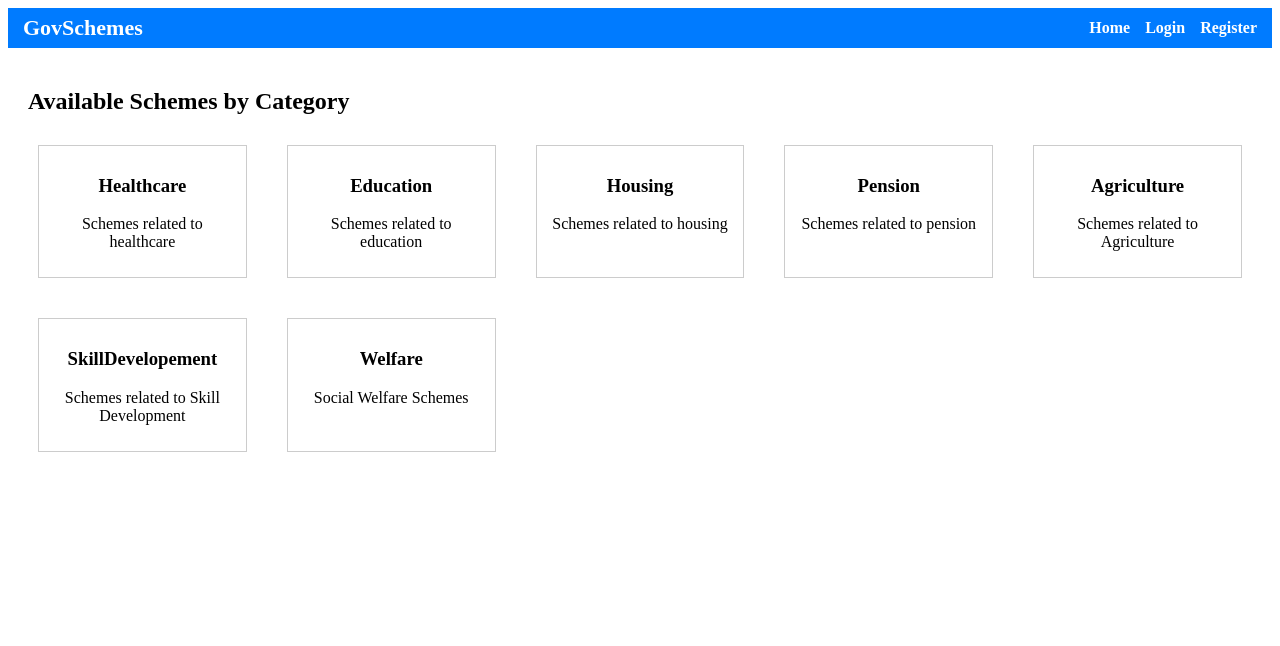
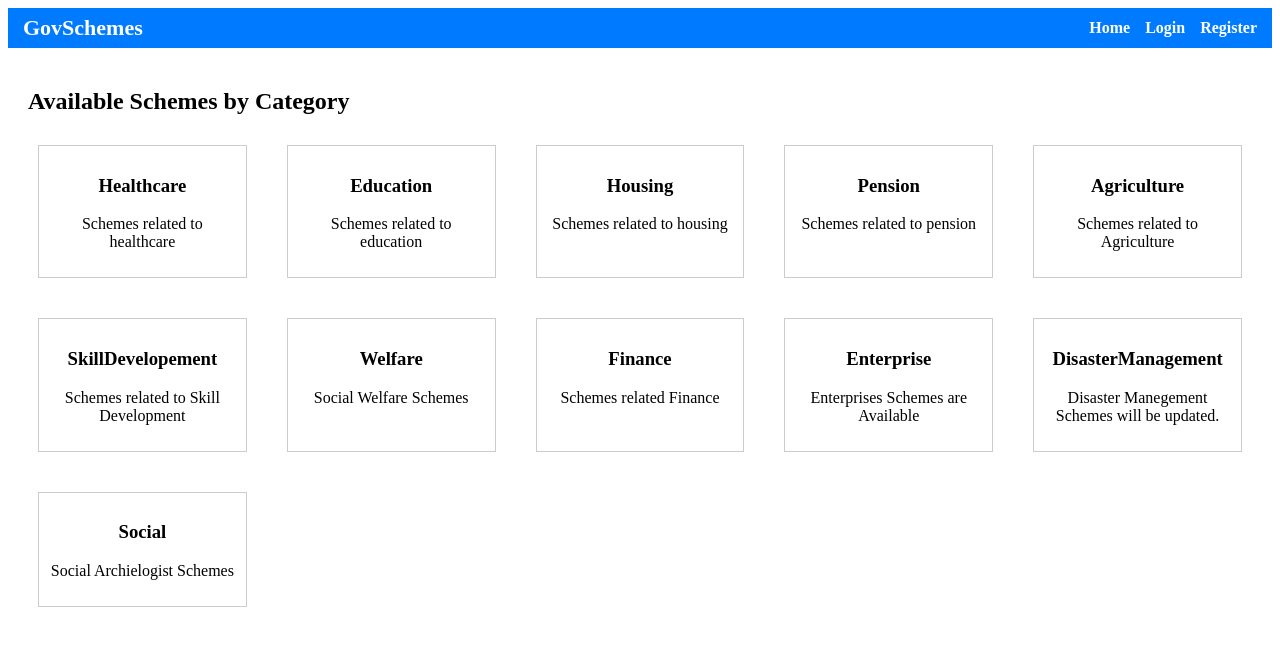
Before and after one commit to Nishanth1306/cloned, a React (Vite) app in the folder frontend/: page /category in a window 1280 px wide. Shown: the top 646 px of the page. Built offline with nearby package versions, Linux system fonts and the light colour scheme.

Commit message:
finance Scheme Updated

```diff
--- a/frontend/src/components/CategoryPage.jsx
+++ b/frontend/src/components/CategoryPage.jsx
@@ -81,6 +81,12 @@ const CategoryPage = () => {
     {id: 5, name:"Agriculture", description: "Schemes related to Agriculture"},
     {id: 6, name:"SkillDevelopement", description:"Schemes related to Skill Development"},
     {id:7,name:"Welfare", description:"Social Welfare Schemes"},
+    {id:8, name:"Finance", description:"Schemes related Finance"},
+    {id:9, name: "Enterprise",description:" Enterprises Schemes are Available"},
+    {id:10, name:"DisasterManagement", description:"Disaster Manegement Schemes will be updated."},
+    {id:11, name:"Social", description:"Social Archielogist Schemes"},
+
+
 
   ];
 
--- a/frontend/src/components/SchemeList.css
+++ b/frontend/src/components/SchemeList.css
@@ -17,13 +17,13 @@
     font-weight: bold;
   }
 
-  /* Style for the scheme list */
+
   .scheme-list {
     list-style: none;
     padding: 0;
   }
 
-  /* Scheme card styling */
+
   .scheme-card {
     background: white;
     padding: 15px;
@@ -32,13 +32,14 @@
     box-shadow: 0 2px 5px rgba(0, 0, 0, 0.1);
     text-align: left;
     transition: transform 0.3s ease-in-out;
+    gap:20;
   }
 
   .scheme-card:hover {
     transform: scale(1.02);
   }
 
-  /* Scheme title */
+
   .scheme-card h3 {
     color: #007bff;
     margin-bottom: 10px;
```
Also changed, not shown: 1 other file (tests, documents, lock files or other folders).
